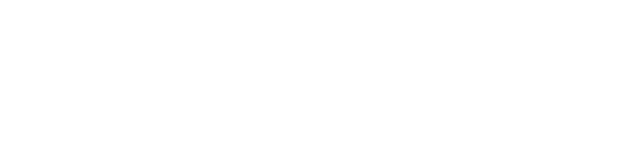
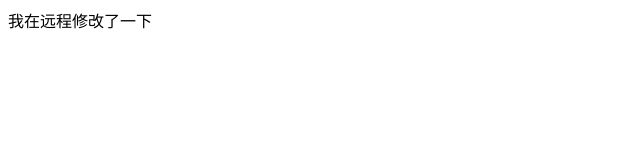
Before and after one commit to cyx02/cai, a plain HTML site: page index.html in a window 1280 px wide. Shown: the whole page, without its empty margins (0-640 px from the left). Drawn offline with Linux system fonts and the light colour scheme.

Commit message:
Update index.html

```diff
--- a/index.html
+++ b/index.html
@@ -5,7 +5,7 @@
     <title>Title</title>
 </head>
 <body>
-
+我在远程修改了一下
 </body>
 <script src="index.js"></script>
 </html>
```
